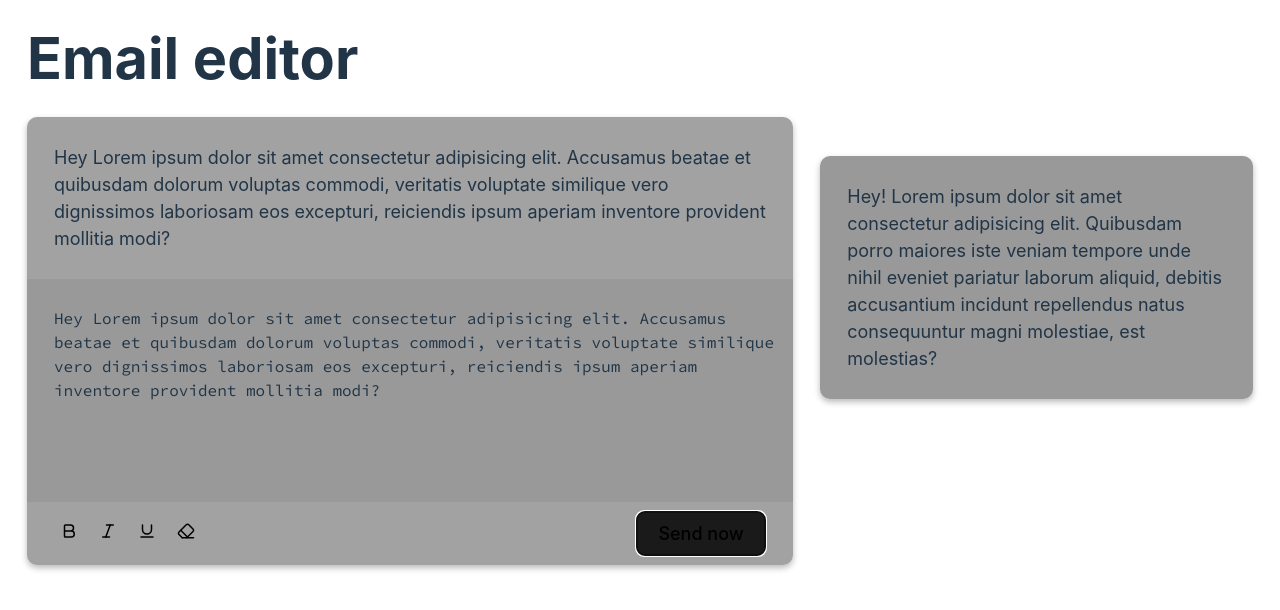
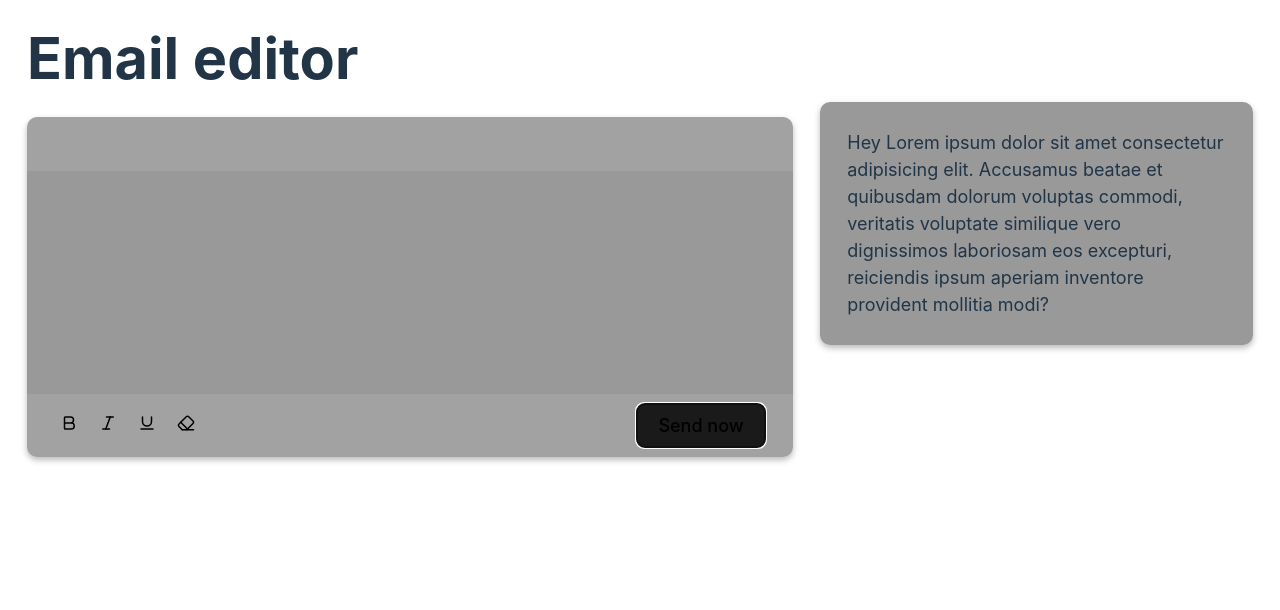
Before and after one commit to klementina1809/email-editor, a React (Vite) app: page / in a window 1280 px wide. Both pictures are taken after a click on the button "Send now". Shown: the top 610 px of the page. Built offline with nearby package versions, Linux system fonts and the light colour scheme.

Commit message:
email list

```diff
--- a/src/Home.tsx
+++ b/src/Home.jsx
@@ -1,7 +1,9 @@
+import { useState } from "react";
 import { EmailEditor } from "./components/email-editor/EmailEditor";
 import EmailList from "./components/email-list/EmailList";
 
 function Home() {
+	const [emailsList, setEmailsList] = useState([]);
 	return (
 		<div
 			style={{
@@ -10,8 +12,8 @@ function Home() {
 				padding: "1.5rem",
 			}}
 		>
-			<EmailEditor />
-			<EmailList />
+			<EmailEditor setEmailsList={setEmailsList}/>
+			<EmailList emailsList={emailsList}/>
 		</div>
 	);
 }
--- a/src/components/email-editor/EmailEditor.tsx
+++ b/src/components/email-editor/EmailEditor.tsx
@@ -3,7 +3,7 @@ import styles from "./EmailEditor.module.scss";
 import parse from "html-react-parser";
 import { useState, useRef } from "react";
 
-export function EmailEditor() {
+export function EmailEditor({ setEmailsList }) {
 	const [text, setText] = useState(
 		`Hey Lorem ipsum dolor sit amet consectetur adipisicing elit. Accusamus beatae et quibusdam dolorum voluptas commodi, veritatis voluptate similique vero dignissimos laboriosam eos excepturi, reiciendis ipsum aperiam inventore provident mollitia modi?`
 	);
@@ -18,6 +18,11 @@ export function EmailEditor() {
 		}
 	};
 
+	const handleSend = () => {
+		setEmailsList((prev) => [...prev, text]);
+		setText("");
+	};
+
 	const applyBold = () => {
 		setText(text.replace(selectedText, `<strong>${selectedText}</strong>`));
 	};
@@ -29,8 +34,6 @@ export function EmailEditor() {
 	const applyUnderline = () => {
 		setText(text.replace(selectedText, `<u>${selectedText}</u>`));
 	};
-
-
 
 	return (
 		<div>
@@ -63,7 +66,7 @@ export function EmailEditor() {
 							<Eraser size={18} onClick={() => setText("")} />
 						</button>
 					</div>
-					<button>Send now</button>
+					<button onClick={handleSend}>Send now</button>
 				</div>
 			</div>
 		</div>
--- a/src/components/email-list/EmailList.tsx
+++ b/src/components/email-list/EmailList.tsx
@@ -1,14 +1,14 @@
 import styles from "./EmailList.module.scss";
+import parse from "html-react-parser";
 
-function EmailList() {
+
+function EmailList({emailsList}) {
+
 	return (
 		<div className={styles.list}>
-			<div>
-				Hey! Lorem ipsum dolor sit amet consectetur adipisicing elit.
-				Quibusdam porro maiores iste veniam tempore unde nihil eveniet
-				pariatur laborum aliquid, debitis accusantium incidunt
-				repellendus natus consequuntur magni molestiae, est molestias?
-			</div>
+			{emailsList.map((email) => (
+				<div>{parse(email)}</div>
+			))}
 		</div>
 	);
 }
--- a/src/main.tsx
+++ b/src/main.tsx
@@ -1,6 +1,6 @@
 import React from "react";
 import ReactDOM from "react-dom/client";
-import Home from "./Home.tsx";
+import Home from "./Home.jsx";
 import "./index.css";
 
 ReactDOM.createRoot(document.getElementById("root")!).render(
```
